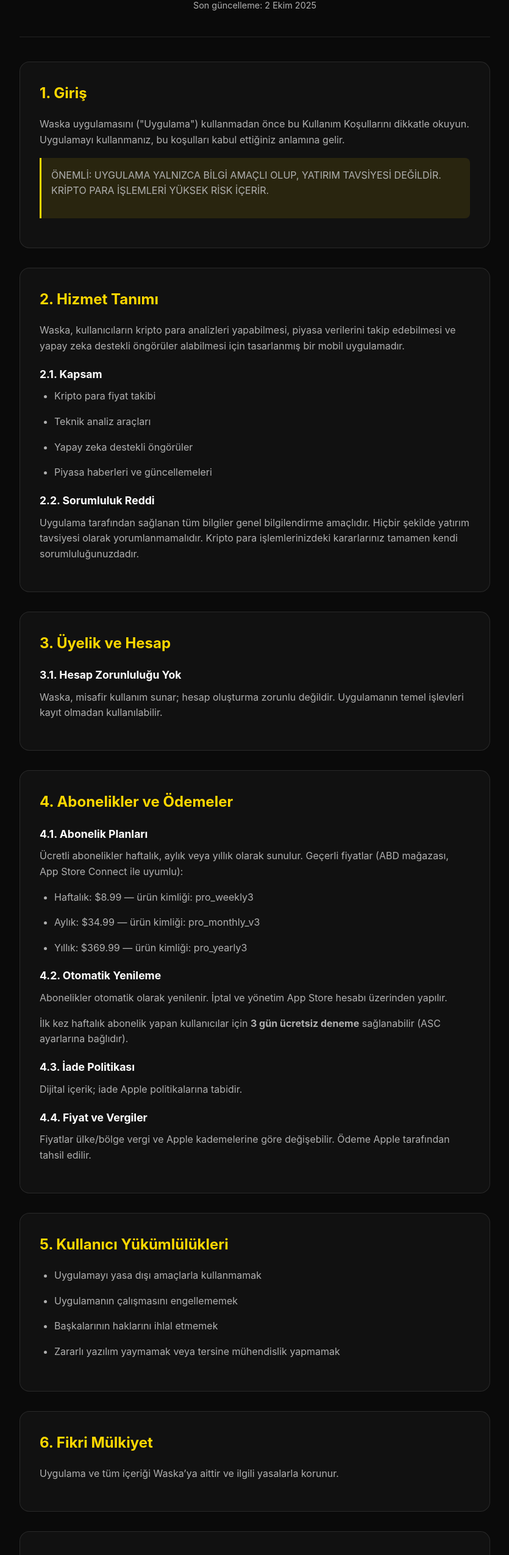
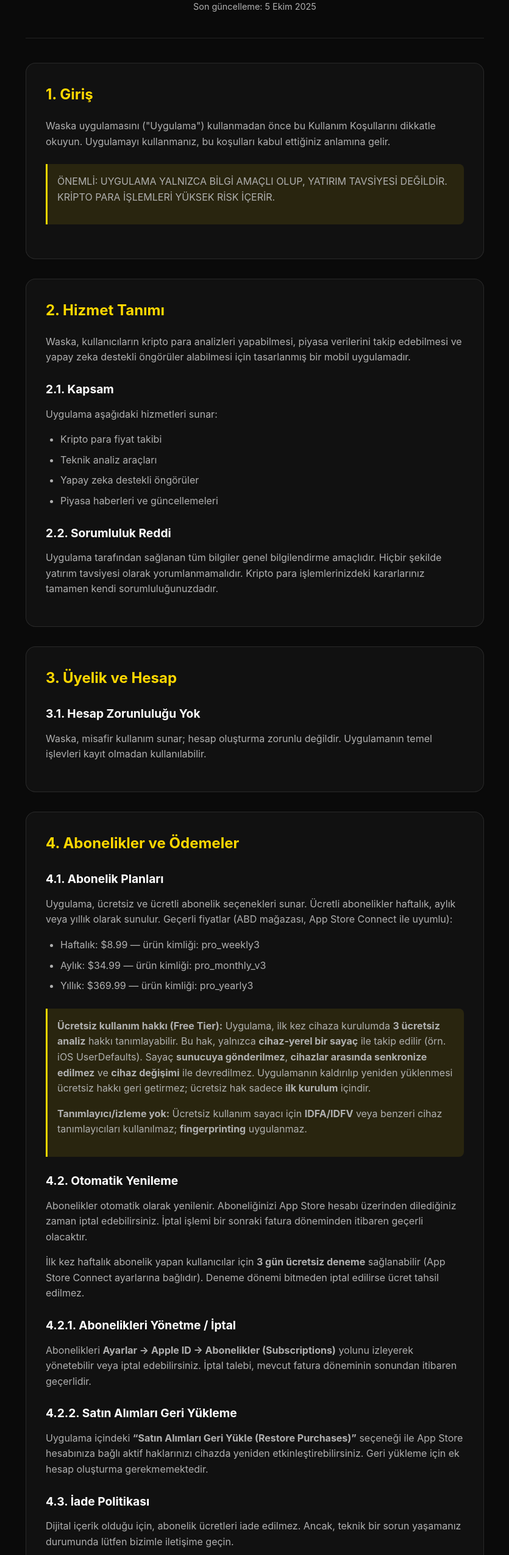
Before and after one commit to themafis/waska-legal, a plain HTML site: page terms_tr.html in a window 1280 px wide. Shown: the part 97-2647 px from the top of the page at 61% size, without its empty margins (222-1057 px from the left). Drawn offline with Linux system fonts and the light colour scheme.

Commit message:
Update terms_tr.html

```diff
--- a/terms_tr.html
+++ b/terms_tr.html
@@ -5,32 +5,113 @@
     <meta name="viewport" content="width=device-width, initial-scale=1.0">
     <title>Kullanım Koşulları - Waska</title>
     <style>
-    :root { --primary:#FFD700; --bg:#0A0A0A; --card-bg: rgba(20,20,20,.7); --text:#FFFFFF; --text-secondary:#B0B0B0; }
-    * { margin:0; padding:0; box-sizing:border-box; font-family:-apple-system, BlinkMacSystemFont, 'Segoe UI', Roboto, Oxygen, Ubuntu, sans-serif; }
-    body { background:var(--bg); color:var(--text); line-height:1.6; }
-    .container { max-width: 820px; margin:0 auto; padding:2rem 1.5rem; }
-    header { text-align:center; margin-bottom:2.5rem; padding-bottom:1.5rem; border-bottom:1px solid rgba(255,255,255,0.1); }
-    h1 { color:var(--primary); font-size:2.1rem; margin-bottom:.5rem; }
-    .last-updated { color:var(--text-secondary); font-size:.9rem; }
-    section { background:var(--card-bg); border-radius:16px; padding:2rem; margin-bottom:2rem; border:1px solid rgba(255,255,255,0.1); }
-    h2 { color:var(--primary); margin-bottom:1.2rem; font-size:1.5rem; }
-    h3 { margin:1.2rem 0 .6rem; color:var(--text); font-size:1.1rem; }
-    p, li { color:var(--text-secondary); margin-bottom:1rem; }
-    ul, ol { padding-left:1.5rem; margin-bottom:1.2rem; }
-    .highlight { background:rgba(255,215,0,.1); border-left:3px solid var(--primary); padding:1rem; margin:1rem 0; border-radius:0 8px 8px 0; }
-    footer { text-align:center; margin-top:2.5rem; padding-top:1.5rem; border-top:1px solid rgba(255,255,255,0.1); color:var(--text-secondary); font-size:.9rem; }
+        :root {
+            --primary: #FFD700;
+            --bg: #0A0A0A;
+            --card-bg: rgba(20, 20, 20, 0.7);
+            --text: #FFFFFF;
+            --text-secondary: #B0B0B0;
+        }
+        * {
+            margin: 0;
+            padding: 0;
+            box-sizing: border-box;
+            font-family: -apple-system, BlinkMacSystemFont, 'Segoe UI', Roboto, Oxygen, Ubuntu, sans-serif;
+        }
+        body {
+            background: var(--bg);
+            color: var(--text);
+            line-height: 1.6;
+            padding: 0;
+            margin: 0;
+        }
+        .container {
+            max-width: 800px;
+            margin: 0 auto;
+            padding: 2rem 1.5rem;
+        }
+        header {
+            text-align: center;
+            margin-bottom: 2.5rem;
+            padding-bottom: 1.5rem;
+            border-bottom: 1px solid rgba(255, 255, 255, 0.1);
+        }
+        h1 {
+            color: var(--primary);
+            font-size: 2.2rem;
+            margin-bottom: 0.5rem;
+        }
+        .last-updated {
+            color: var(--text-secondary);
+            font-size: 0.9rem;
+        }
+        section {
+            background: var(--card-bg);
+            border-radius: 16px;
+            padding: 2rem;
+            margin-bottom: 2rem;
+            border: 1px solid rgba(255, 255, 255, 0.1);
+        }
+        h2 {
+            color: var(--primary);
+            margin-bottom: 1.2rem;
+            font-size: 1.5rem;
+        }
+        h3 {
+            margin: 1.5rem 0 0.8rem;
+            color: var(--text);
+            font-size: 1.2rem;
+        }
+        p, li {
+            margin-bottom: 1rem;
+            color: var(--text-secondary);
+        }
+        ul, ol {
+            padding-left: 1.5rem;
+            margin-bottom: 1.5rem;
+        }
+        li {
+            margin-bottom: 0.5rem;
+        }
+        .highlight {
+            background: rgba(255, 215, 0, 0.1);
+            border-left: 3px solid var(--primary);
+            padding: 1rem;
+            margin: 1.5rem 0;
+            border-radius: 0 8px 8px 0;
+        }
+        footer {
+            text-align: center;
+            margin-top: 3rem;
+            padding-top: 2rem;
+            border-top: 1px solid rgba(255, 255, 255, 0.1);
+            color: var(--text-secondary);
+            font-size: 0.9rem;
+        }
+        @media (max-width: 768px) {
+            .container {
+                padding: 1.5rem 1rem;
+            }
+            section {
+                padding: 1.5rem;
+            }
+            h1 {
+                font-size: 1.8rem;
+            }
+        }
     </style>
 </head>
 <body>
     <div class="container">
         <header>
             <h1>Kullanım Koşulları</h1>
-      <p class="last-updated">Son güncelleme: 2 Ekim 2025</p>
+            <p class="last-updated">Son güncelleme: 5 Ekim 2025</p>
         </header>
 
         <section>
             <h2>1. Giriş</h2>
             <p>Waska uygulamasını ("Uygulama") kullanmadan önce bu Kullanım Koşullarını dikkatle okuyun. Uygulamayı kullanmanız, bu koşulları kabul ettiğiniz anlamına gelir.</p>
+
             <div class="highlight">
                 <p>ÖNEMLİ: UYGULAMA YALNIZCA BİLGİ AMAÇLI OLUP, YATIRIM TAVSİYESİ DEĞİLDİR. KRİPTO PARA İŞLEMLERİ YÜKSEK RİSK İÇERİR.</p>
             </div>
@@ -39,13 +120,16 @@
         <section>
             <h2>2. Hizmet Tanımı</h2>
             <p>Waska, kullanıcıların kripto para analizleri yapabilmesi, piyasa verilerini takip edebilmesi ve yapay zeka destekli öngörüler alabilmesi için tasarlanmış bir mobil uygulamadır.</p>
+
             <h3>2.1. Kapsam</h3>
+            <p>Uygulama aşağıdaki hizmetleri sunar:</p>
             <ul>
                 <li>Kripto para fiyat takibi</li>
                 <li>Teknik analiz araçları</li>
                 <li>Yapay zeka destekli öngörüler</li>
                 <li>Piyasa haberleri ve güncellemeleri</li>
             </ul>
+
             <h3>2.2. Sorumluluk Reddi</h3>
             <p>Uygulama tarafından sağlanan tüm bilgiler genel bilgilendirme amaçlıdır. Hiçbir şekilde yatırım tavsiyesi olarak yorumlanmamalıdır. Kripto para işlemlerinizdeki kararlarınız tamamen kendi sorumluluğunuzdadır.</p>
         </section>
@@ -54,64 +138,84 @@
             <h2>3. Üyelik ve Hesap</h2>
             <h3>3.1. Hesap Zorunluluğu Yok</h3>
             <p>Waska, misafir kullanım sunar; hesap oluşturma zorunlu değildir. Uygulamanın temel işlevleri kayıt olmadan kullanılabilir.</p>
+
         </section>
 
         <section>
             <h2>4. Abonelikler ve Ödemeler</h2>
             <h3>4.1. Abonelik Planları</h3>
-      <p>Ücretli abonelikler haftalık, aylık veya yıllık olarak sunulur. Geçerli fiyatlar (ABD mağazası, App Store Connect ile uyumlu):</p>
+            <p>Uygulama, ücretsiz ve ücretli abonelik seçenekleri sunar. Ücretli abonelikler haftalık, aylık veya yıllık olarak sunulur. Geçerli fiyatlar (ABD mağazası, App Store Connect ile uyumlu):</p>
             <ul>
                 <li>Haftalık: $8.99 — ürün kimliği: <code>pro_weekly3</code></li>
                 <li>Aylık: $34.99 — ürün kimliği: <code>pro_monthly_v3</code></li>
                 <li>Yıllık: $369.99 — ürün kimliği: <code>pro_yearly3</code></li>
             </ul>
+            <div class="highlight">
+                <p><strong>Ücretsiz kullanım hakkı (Free Tier):</strong> Uygulama, ilk kez cihaza kurulumda <strong>3 ücretsiz analiz</strong> hakkı tanımlayabilir. Bu hak, yalnızca <strong>cihaz‑yerel bir sayaç</strong> ile takip edilir (örn. iOS UserDefaults). Sayaç <strong>sunucuya gönderilmez</strong>, <strong>cihazlar arasında senkronize edilmez</strong> ve <strong>cihaz değişimi</strong> ile devredilmez. Uygulamanın kaldırılıp yeniden yüklenmesi ücretsiz hakkı geri getirmez; ücretsiz hak sadece <strong>ilk kurulum</strong> içindir.</p>
+                <p><strong>Tanımlayıcı/izleme yok:</strong> Ücretsiz kullanım sayacı için <strong>IDFA/IDFV</strong> veya benzeri cihaz tanımlayıcıları kullanılmaz; <strong>fingerprinting</strong> uygulanmaz.</p>
+            </div>
+
             <h3>4.2. Otomatik Yenileme</h3>
-      <p>Abonelikler otomatik olarak yenilenir. İptal ve yönetim App Store hesabı üzerinden yapılır.</p>
-      <p>İlk kez haftalık abonelik yapan kullanıcılar için <strong>3 gün ücretsiz deneme</strong> sağlanabilir (ASC ayarlarına bağlıdır).</p>
+            <p>Abonelikler otomatik olarak yenilenir. Aboneliğinizi App Store hesabı üzerinden dilediğiniz zaman iptal edebilirsiniz. İptal işlemi bir sonraki fatura döneminden itibaren geçerli olacaktır.</p>
+            <p>İlk kez haftalık abonelik yapan kullanıcılar için <strong>3 gün ücretsiz deneme</strong> sağlanabilir (App Store Connect ayarlarına bağlıdır). Deneme dönemi bitmeden iptal edilirse ücret tahsil edilmez.</p>
+
+            <h3>4.2.1. Abonelikleri Yönetme / İptal</h3>
+            <p>Abonelikleri <strong>Ayarlar → Apple ID → Abonelikler (Subscriptions)</strong> yolunu izleyerek yönetebilir veya iptal edebilirsiniz. İptal talebi, mevcut fatura döneminin sonundan itibaren geçerlidir.</p>
+
+            <h3>4.2.2. Satın Alımları Geri Yükleme</h3>
+            <p>Uygulama içindeki <strong>“Satın Alımları Geri Yükle (Restore Purchases)”</strong> seçeneği ile App Store hesabınıza bağlı aktif haklarınızı cihazda yeniden etkinleştirebilirsiniz. Geri yükleme için ek hesap oluşturma gerekmemektedir.</p>
+
             <h3>4.3. İade Politikası</h3>
-      <p>Dijital içerik; iade Apple politikalarına tabidir.</p>
+            <p>Dijital içerik olduğu için, abonelik ücretleri iade edilmez. Ancak, teknik bir sorun yaşamanız durumunda lütfen bizimle iletişime geçin.</p>
+
             <h3>4.4. Fiyat ve Vergiler</h3>
-      <p>Fiyatlar ülke/bölge vergi ve Apple kademelerine göre değişebilir. Ödeme Apple tarafından tahsil edilir.</p>
+            <p>Fiyatlar ülke/bölge, vergi ve Apple fiyat kademelerine göre değişkenlik gösterebilir. Ödeme, Apple tarafından tahsil edilir.</p>
         </section>
 
         <section>
             <h2>5. Kullanıcı Yükümlülükleri</h2>
+            <p>Uygulamayı kullanırken aşağıdakileri yapmayı kabul etmezsiniz:</p>
             <ul>
-        <li>Uygulamayı yasa dışı amaçlarla kullanmamak</li>
-        <li>Uygulamanın çalışmasını engellememek</li>
-        <li>Başkalarının haklarını ihlal etmemek</li>
-        <li>Zararlı yazılım yaymamak veya tersine mühendislik yapmamak</li>
+                <li>Uygulamanın çalışmasını engellemek veya bozmak</li>
+                <li>Yasa dışı amaçlarla kullanmak</li>
+                <li>Başkalarının gizlilik haklarını ihlal etmek</li>
+                <li>Zararlı yazılım yaymak</li>
+                <li>Uygulamanın kaynak kodunu kopyalamak veya tersine mühendislik yapmak</li>
             </ul>
         </section>
 
         <section>
             <h2>6. Fikri Mülkiyet</h2>
-      <p>Uygulama ve tüm içeriği Waska’ya aittir ve ilgili yasalarla korunur.</p>
+            <p>Uygulama ve tüm içeriği (yazılım, kod, tasarım, logo, marka vb.) Waska'ya aittir ve telif hakkı ve diğer fikri mülkiyet yasalarıyla korunmaktadır.</p>
         </section>
 
         <section>
             <h2>7. Sorumluluk Sınırlaması</h2>
-      <p>Waska; dolaylı/arızi/özel zararlardan sorumlu değildir.</p>
+            <p>Waska, uygulamanın kullanımından veya kullanılamamasından kaynaklanan herhangi bir dolaylı, arızi, özel veya bunlarla sınırlı olmaksızın diğer zararlardan (veri kaybı, kâr kaybı veya iş kesintisi dahil) sorumlu değildir.</p>
         </section>
 
         <section>
             <h2>8. Veri Koruma ve Gizlilik</h2>
-      <p>Waska kişisel veri toplamaz; hesap/kimlik bilgisi talep edilmez. Ayrıntılar için <a href="privacy_tr.html" style="color:#FFD700;">Gizlilik Politikası</a>.</p>
+            <p>Waska kişisel veri toplamaz; hesap/kimlik bilgisi talep edilmez. İşleme yalnızca teknik/operasyonel amaçlı kişisel olmayan ölçümlerle sınırlıdır. Ayrıntılar için <a href="privacy_policy.html" style="color:#FFD700;">Gizlilik Politikası</a>'nı inceleyin. Reklam/izleme SDK’sı kullanılmaz.</p>
+            <div class="highlight">
+                <p><strong>Cihaz‑yerel sayaç ve saklama:</strong> Ücretsiz kullanım hakları cihaz‑yerel sayaç ile tutulur; sunucuya aktarılmaz ve cihazlar arasında taşınmaz. Sayaç ve ilgili ayarlar, hizmetin sunumu için gerekli olduğu sürece cihazda kalır; uygulama kaldırıldığında iOS tarafından temizlenebilir.</p>
+            </div>
         </section>
 
         <section>
             <h2>9. Değişiklikler</h2>
-      <p>Bu Koşullar güncellenebilir; yayımlandığı anda yürürlüğe girer.</p>
+            <p>Bu Kullanım Koşullarını istediğimiz zaman değiştirebiliriz. Değişiklikler bu sayfada yayınlandığı anda yürürlüğe girer.</p>
         </section>
 
         <section>
             <h2>10. Uygulanacak Hukuk</h2>
-      <p>Türk hukuku geçerlidir. İstanbul Mahkemeleri yetkilidir.</p>
+            <p>Bu sözleşme Türk hukukuna tabidir. Uyuşmazlık durumunda İstanbul Mahkemeleri yetkilidir.</p>
         </section>
 
         <section>
             <h2>11. İletişim</h2>
-      <p><strong>E‑posta:</strong> <a href="mailto:waskadestek@gmail.com" style="color:#FFD700;">waskadestek@gmail.com</a></p>
+            <p>Herhangi bir sorunuz veya geri bildiriminiz için lütfen bizimle iletişime geçin:</p>
+            <p><strong>E-posta:</strong> <a href="mailto:waskadestek@gmail.com" style="color: #FFD700;">waskadestek@gmail.com</a></p>
         </section>
 
         <footer>
```
Lines whose indentation alone changed are shown as unchanged.
